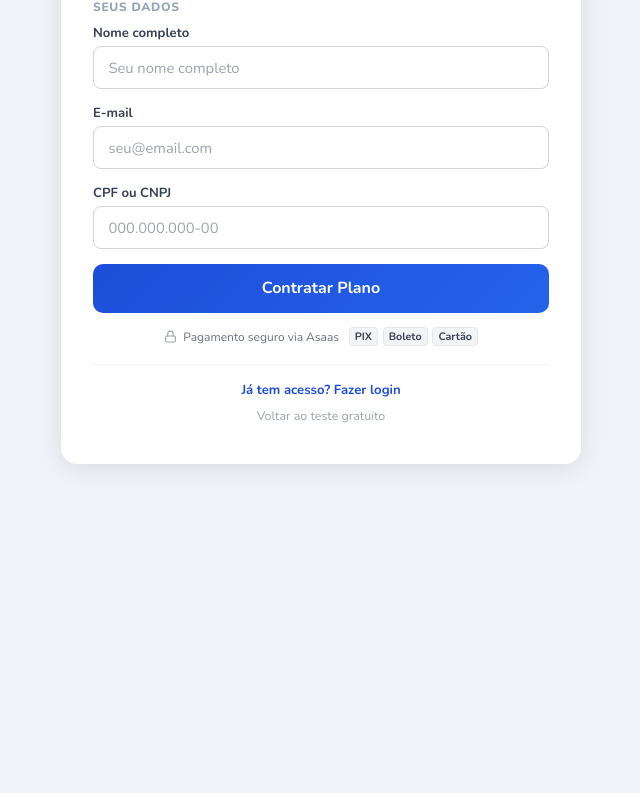
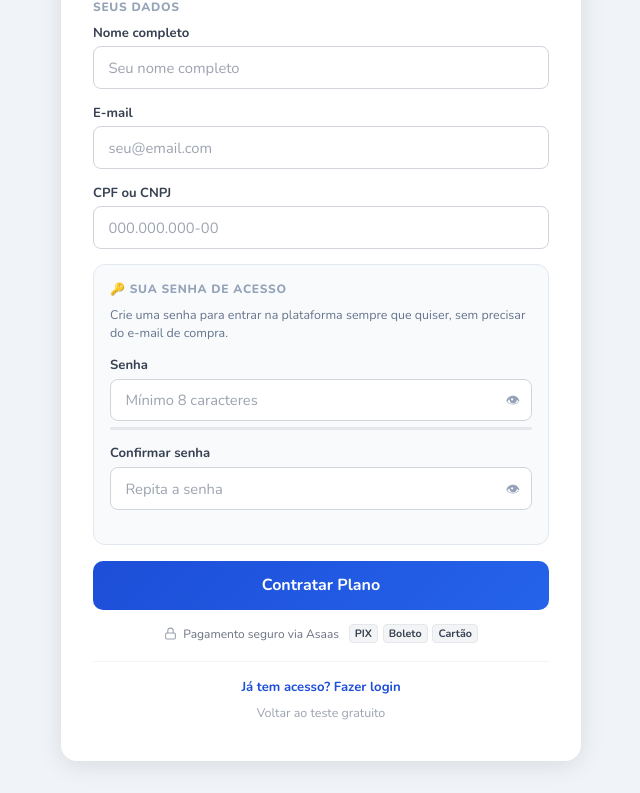
Before and after one commit to paulohramoss/analise-exame, a Flask app: page /checkout in a window 1280 px wide. Shown: the part 672-1465 px from the top of the page, without its empty margins (319-959 px from the left). Before the commit the page ends 1140 px from the top, so only its background shows below. Run offline with Flask 3, Linux system fonts and the light colour scheme.

Commit message:
feat: add password creation and validation to checkout flow and UI

```diff
--- a/app.py
+++ b/app.py
@@ -554,6 +554,10 @@ def checkout_pay():
     plan_key     = request.form.get("plan", DEFAULT_PLAN)
     billing_type = request.form.get("billing_type", "PIX").upper()
 
+    # Senha de acesso definida no checkout
+    senha_acesso   = request.form.get("senha_acesso", "").strip()
+    senha_confirmar = request.form.get("senha_confirmar", "").strip()
+
     # Campos de cartão (só usados quando billing_type == CREDIT_CARD)
     card_number       = request.form.get("card_number", "").replace(" ", "").strip()
     card_holder       = request.form.get("card_holder", name).strip() or name
@@ -576,6 +580,12 @@ def checkout_pay():
 
     if not cpf_cnpj:
         return jsonify({"success": False, "error": "Preencha o CPF ou CNPJ."}), 400
+
+    if not senha_acesso or len(senha_acesso) < 8:
+        return jsonify({"success": False, "error": "A senha deve ter pelo menos 8 caracteres."}), 400
+
+    if senha_acesso != senha_confirmar:
+        return jsonify({"success": False, "error": "As senhas não coincidem."}), 400
 
     if billing_type == "CREDIT_CARD":
         if not card_number or len(card_number) < 13:
@@ -655,6 +665,10 @@ def checkout_pay():
     # ── Persistência ──────────────────────────────────────────────────────────
     cliente_id = db.upsert_cliente(name, email, cpf_cnpj, customer.get("id", ""))
     g.cliente_id = cliente_id
+
+    # Salva a senha de acesso definida durante o checkout
+    db.salvar_senha_cliente(email, generate_password_hash(senha_acesso))
+
     db.salvar_pagamento(
         asaas_payment_id=payment_id,
         valor=plan["price"],
@@ -707,8 +721,11 @@ def checkout_pay():
             "payment_id": payment_id,
             "confirmed": confirmed,
         }
+        # setup_token só necessário se a senha ainda não foi definida (checkout sempre define)
         if confirmed:
-            payload["setup_token"] = generate_setup_token(email)
+            senha_hash_atual = db.buscar_senha_hash_cliente(email)
+            if not senha_hash_atual:
+                payload["setup_token"] = generate_setup_token(email)
         resp = jsonify(payload)
         if confirmed:
             db.atualizar_status_pagamento(payment_id, status)
@@ -770,7 +787,9 @@ def payment_status():
         cookie_max_age = PLANS[plan_key]["cookie_max_age"]
 
         token = generate_premium_token(payment_id, email, cookie_max_age)
-        setup_token = generate_setup_token(email) if email else ""
+        # setup_token só é necessário se o cliente ainda não tem senha (fluxo legado /acesso)
+        senha_hash_atual = db.buscar_senha_hash_cliente(email) if email else None
+        setup_token = "" if senha_hash_atual else (generate_setup_token(email) if email else "")
         resp = jsonify({"confirmed": True, "setup_token": setup_token})
         resp.set_cookie(
             PREMIUM_COOKIE,
--- a/templates/checkout.html
+++ b/templates/checkout.html
@@ -125,6 +125,42 @@ input[type="text"], input[type="email"], input[type="tel"], input[type="password
 }
 input:focus { border-color: #3b82f6; }
 input::placeholder { color: #9ca3af; }
+
+/* ── Seção de senha ── */
+.senha-section {
+  background: #f8fafc;
+  border: 1.5px solid #e2e8f0;
+  border-radius: 12px;
+  padding: 1rem;
+  margin-bottom: 1rem;
+}
+.senha-hint {
+  font-size: .78rem;
+  color: #64748b;
+  margin-bottom: .85rem;
+  line-height: 1.45;
+}
+.pw-wrap { position: relative; }
+.pw-wrap input { padding-right: 2.8rem; }
+.pw-toggle-co {
+  position: absolute; right: .75rem; top: 50%; transform: translateY(-50%);
+  background: none; border: none; cursor: pointer; color: #94a3b8;
+  font-size: .88rem; padding: 0; line-height: 1;
+}
+.pw-toggle-co:hover { color: #64748b; }
+.strength-bar-co {
+  height: 3px; border-radius: 2px; margin-top: .35rem;
+  background: #e5e7eb; overflow: hidden;
+}
+.strength-fill-co {
+  height: 100%; border-radius: 2px;
+  transition: width .3s, background .3s;
+  width: 0%;
+}
+.strength-label-co { font-size: .7rem; color: #94a3b8; margin-top: .2rem; display: block; }
+.match-hint-co { font-size: .7rem; margin-top: .2rem; display: block; min-height: .9rem; }
+.match-ok-co  { color: #16a34a; }
+.match-err-co { color: #dc2626; }
 
 /* ── Card section ── */
 #card-section {
@@ -350,6 +386,37 @@ input::placeholder { color: #9ca3af; }
                required autocomplete="off" maxlength="18" inputmode="numeric">
       </div>
 
+      <!-- Senha de acesso -->
+      <div class="senha-section">
+        <p class="sec-label" style="margin-bottom:.6rem">🔑 Sua senha de acesso</p>
+        <p class="senha-hint">Crie uma senha para entrar na plataforma sempre que quiser, sem precisar do e-mail de compra.</p>
+
+        <div class="field-group">
+          <label for="senha_acesso">Senha</label>
+          <div class="pw-wrap">
+            <input type="password" id="senha_acesso" name="senha_acesso"
+                   placeholder="Mínimo 8 caracteres"
+                   minlength="8" required autocomplete="new-password"
+                   oninput="updateStrengthCO(this.value); checkMatchCO()">
+            <button type="button" class="pw-toggle-co" onclick="togglePwCO('senha_acesso', this)" tabindex="-1">👁</button>
+          </div>
+          <div class="strength-bar-co"><div class="strength-fill-co" id="co-strength-fill"></div></div>
+          <span class="strength-label-co" id="co-strength-label"></span>
+        </div>
+
+        <div class="field-group" style="margin-bottom:0">
+          <label for="senha_confirmar">Confirmar senha</label>
+          <div class="pw-wrap">
+            <input type="password" id="senha_confirmar" name="senha_confirmar"
+                   placeholder="Repita a senha"
+                   minlength="8" required autocomplete="new-password"
+                   oninput="checkMatchCO()">
+            <button type="button" class="pw-toggle-co" onclick="togglePwCO('senha_confirmar', this)" tabindex="-1">👁</button>
+          </div>
+          <span class="match-hint-co" id="co-match-hint"></span>
+        </div>
+      </div>
+
       <!-- Dados do cartão (visível só quando Cartão for selecionado) -->
       <div id="card-section">
         <div class="card-section-title">💳 Dados do cartão</div>
@@ -566,6 +633,20 @@ document.getElementById('pay-form').addEventListener('submit', async function(e)
   e.preventDefault();
   hideError();
 
+  // Valida senha antes de enviar
+  const senha    = document.getElementById('senha_acesso').value;
+  const confirmar = document.getElementById('senha_confirmar').value;
+  if (senha.length < 8) {
+    showError('A senha deve ter pelo menos 8 caracteres.');
+    document.getElementById('senha_acesso').focus();
+    return;
+  }
+  if (senha !== confirmar) {
+    showError('As senhas não coincidem.');
+    document.getElementById('senha_confirmar').focus();
+    return;
+  }
+
   const btn = document.getElementById('btn-pay');
   btn.disabled = true;
   btn.textContent = 'Processando…';
@@ -676,6 +757,52 @@ function copyText(textElId, btnId) {
   });
 }
 
+// ── Senha de acesso ──────────────────────────────────────────────────────────
+function togglePwCO(inputId, btn) {
+  const inp = document.getElementById(inputId);
+  if (inp.type === 'password') { inp.type = 'text'; btn.textContent = '🙈'; }
+  else { inp.type = 'password'; btn.textContent = '👁'; }
+}
+
+function updateStrengthCO(val) {
+  const fill  = document.getElementById('co-strength-fill');
+  const label = document.getElementById('co-strength-label');
+  if (!fill) return;
+  let score = 0;
+  if (val.length >= 8)  score++;
+  if (val.length >= 12) score++;
+  if (/[A-Z]/.test(val)) score++;
+  if (/[0-9]/.test(val)) score++;
+  if (/[^A-Za-z0-9]/.test(val)) score++;
+  const levels = [
+    { pct: '0%',   color: '#e5e7eb', text: '' },
+    { pct: '25%',  color: '#ef4444', text: 'Muito fraca' },
+    { pct: '50%',  color: '#f97316', text: 'Fraca' },
+    { pct: '70%',  color: '#eab308', text: 'Moderada' },
+    { pct: '88%',  color: '#22c55e', text: 'Forte' },
+    { pct: '100%', color: '#16a34a', text: 'Muito forte' },
+  ];
+  const lvl = levels[Math.min(score, 5)];
+  fill.style.width = lvl.pct;
+  fill.style.background = lvl.color;
+  label.textContent = lvl.text;
+  label.style.color = lvl.color;
+}
+
+function checkMatchCO() {
+  const senha    = document.getElementById('senha_acesso').value;
+  const confirmar = document.getElementById('senha_confirmar').value;
+  const hint     = document.getElementById('co-match-hint');
+  if (!hint || !confirmar) { if (hint) hint.textContent = ''; return; }
+  if (senha === confirmar) {
+    hint.textContent = 'Senhas coincidem ✓';
+    hint.className = 'match-hint-co match-ok-co';
+  } else {
+    hint.textContent = 'As senhas não coincidem';
+    hint.className = 'match-hint-co match-err-co';
+  }
+}
+
 // ── Erro inline ──────────────────────────────────────────────────────────────
 function showError(msg) {
   const el = document.getElementById('form-error');
```
